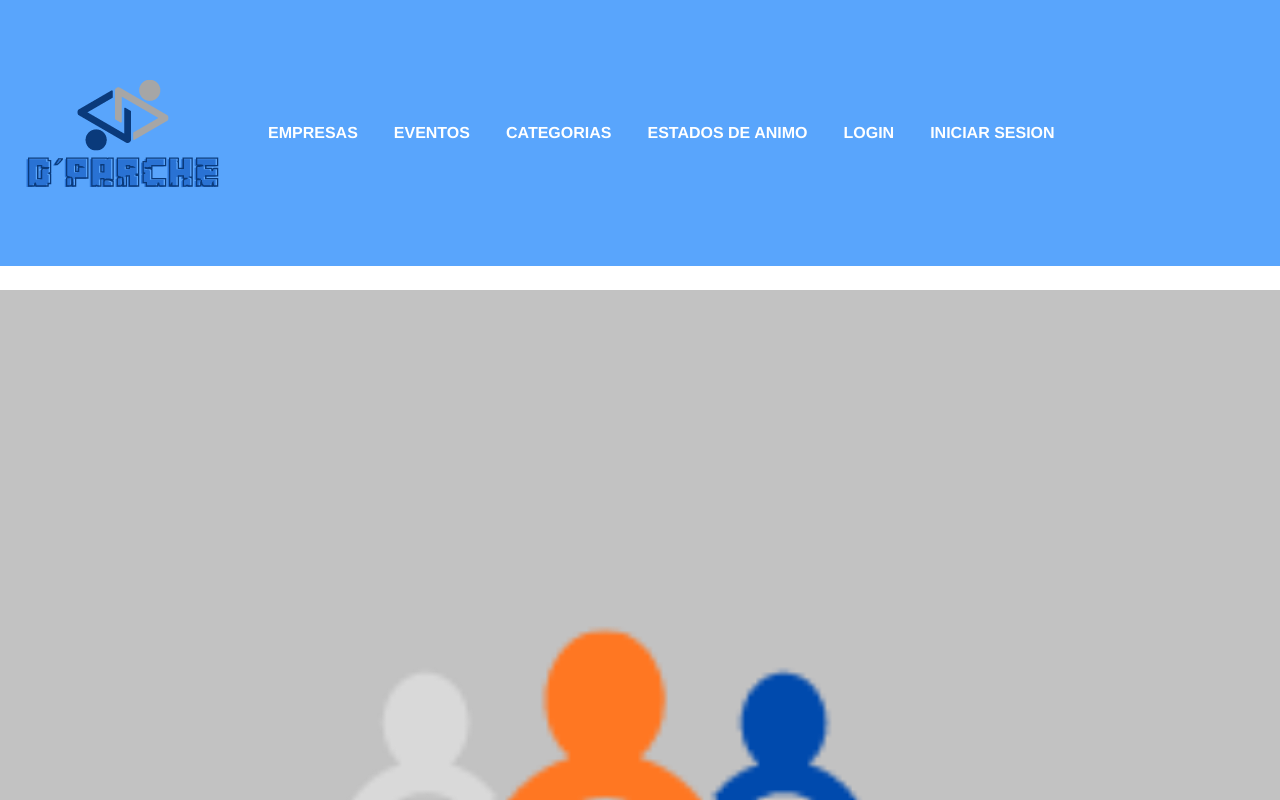
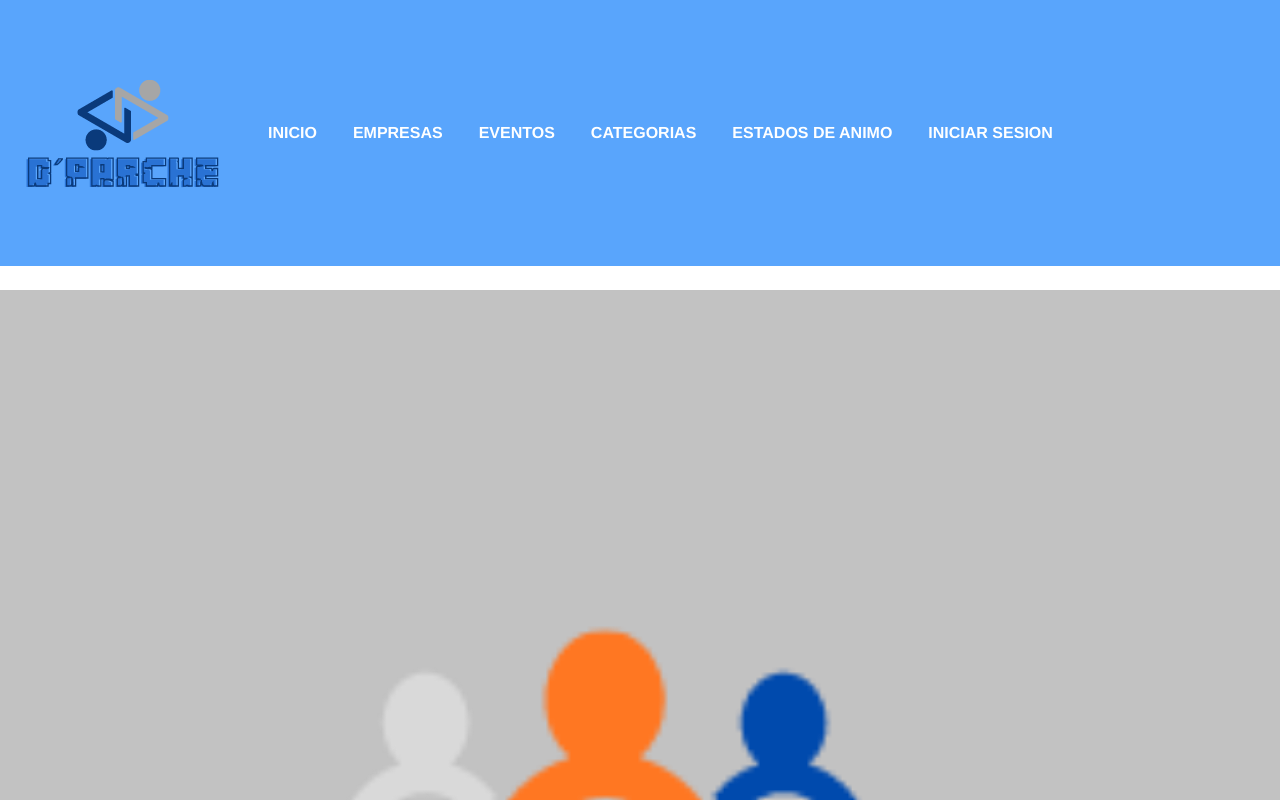
Before and after one commit to StevenRB7/dparche, a Vue app: page / in a window 1280 px wide. Shown: the top 800 px of the page. Built offline with nearby package versions, Linux system fonts and the light colour scheme.

Commit message:
Hijos de puta v2

```diff
--- a/src/components/HeaderComponent.vue
+++ b/src/components/HeaderComponent.vue
@@ -4,7 +4,9 @@
       <div>
         <b-navbar class="ver" toggleable="sm" type="dark">
           <img src="../assets/deparche3.png" alt="1" />
-
+           <b-navbar-nav>
+              <b-nav-item class="lg" ><router-link v-b-toggle.sidebar class="js"  to="/">INICIO</router-link> </b-nav-item>
+            </b-navbar-nav>
           <b-navbar-toggle target="nav-collapse"></b-navbar-toggle>
 
           <b-collapse id="nav-collapse" is-nav>
@@ -21,9 +23,6 @@
             </b-navbar-nav>
             <b-navbar-nav>
             <b-nav-item href="#"><router-link class="js" to="/estadosanimo">ESTADOS DE ANIMO</router-link></b-nav-item>
-            </b-navbar-nav>
-              <b-navbar-nav>
-              <b-nav-item class="lg" ><router-link v-b-toggle.sidebar class="js"  to="/"> LOGIN</router-link> </b-nav-item>
             </b-navbar-nav>
             <b-navbar-nav>
               <b-nav-item ><b-link v-b-toggle.sidebar-border class="js">INICIAR SESION</b-link></b-nav-item>
```
